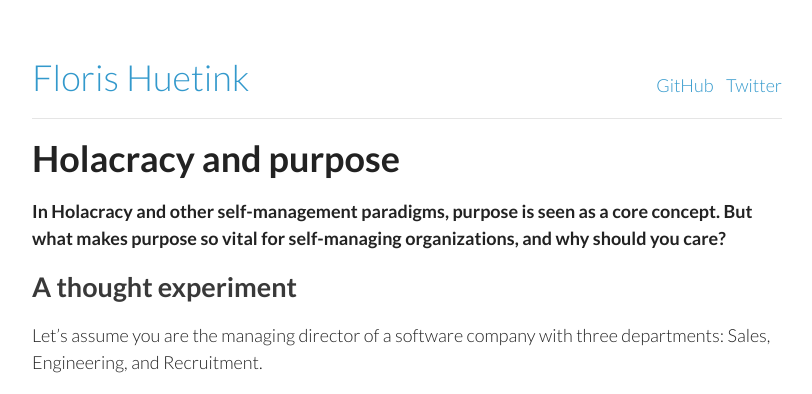
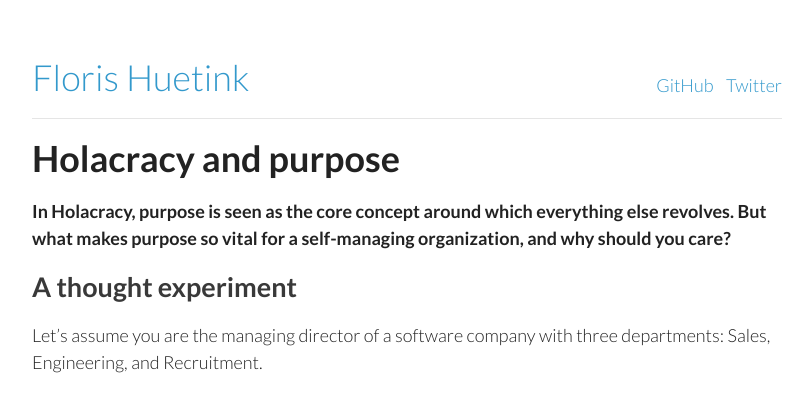
Before and after one commit to florish/florish, a Jekyll site: the page built from _posts/2017-02-17-holacracy-and-purpose.md, in a window 1280 px wide and 900 px high. Shown: the top 394 px of the window, without its empty margins (233-1045 px from the left). Built offline with Jekyll 4.4.1, drawn with Linux system fonts in a browser that asks for light colours.

Commit message:
Clarify role of purpose within Holacracy

```diff
--- a/_posts/2017-02-17-holacracy-and-purpose.md
+++ b/_posts/2017-02-17-holacracy-and-purpose.md
@@ -6,7 +6,7 @@ title: Holacracy and purpose
 {{page.title}}
 ==============
 
-**In Holacracy and other self-management paradigms, purpose is seen as a core concept. But what makes purpose so vital for self-managing organizations, and why should you care?**
+**In Holacracy, purpose is seen as the core concept around which everything else revolves. But what makes purpose so vital for a self-managing organization, and why should you care?**
 
 ## A thought experiment
 
```
